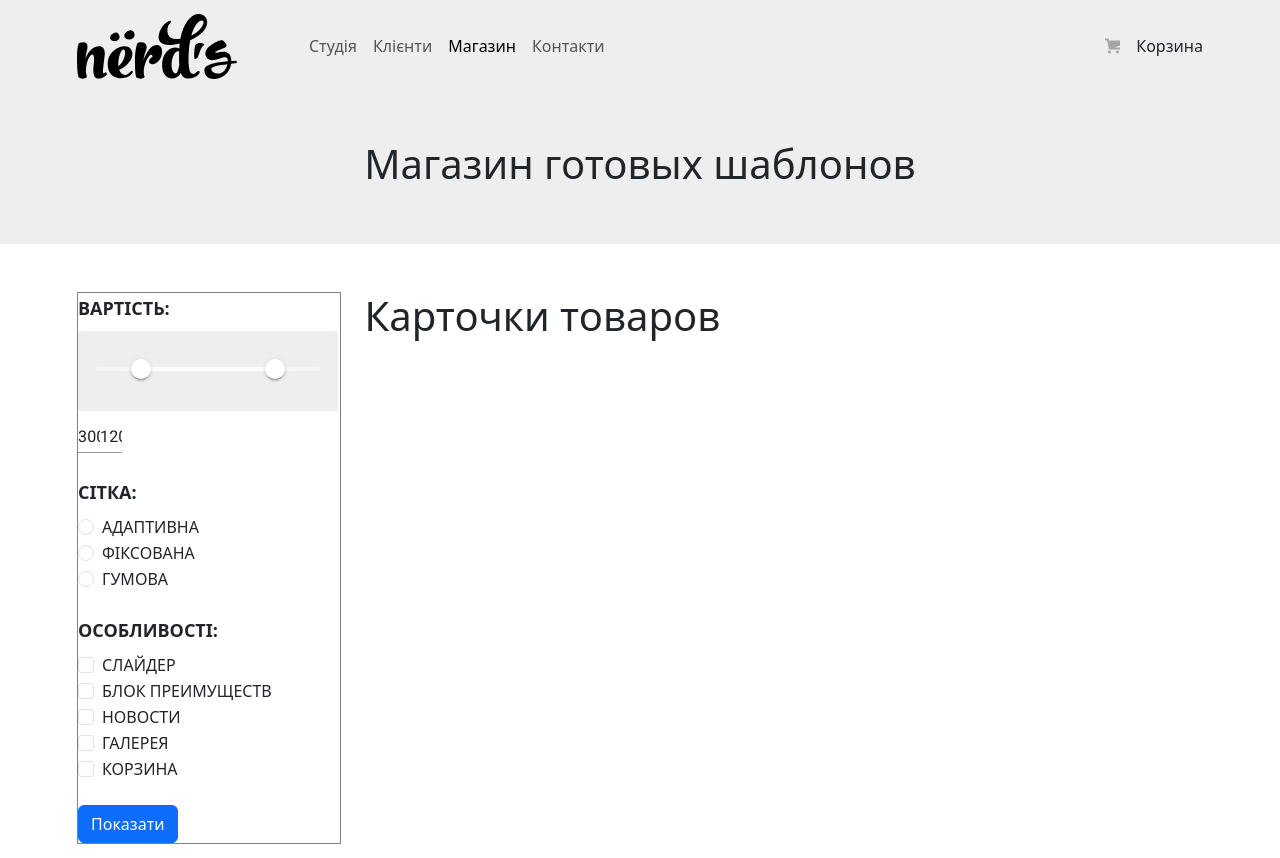
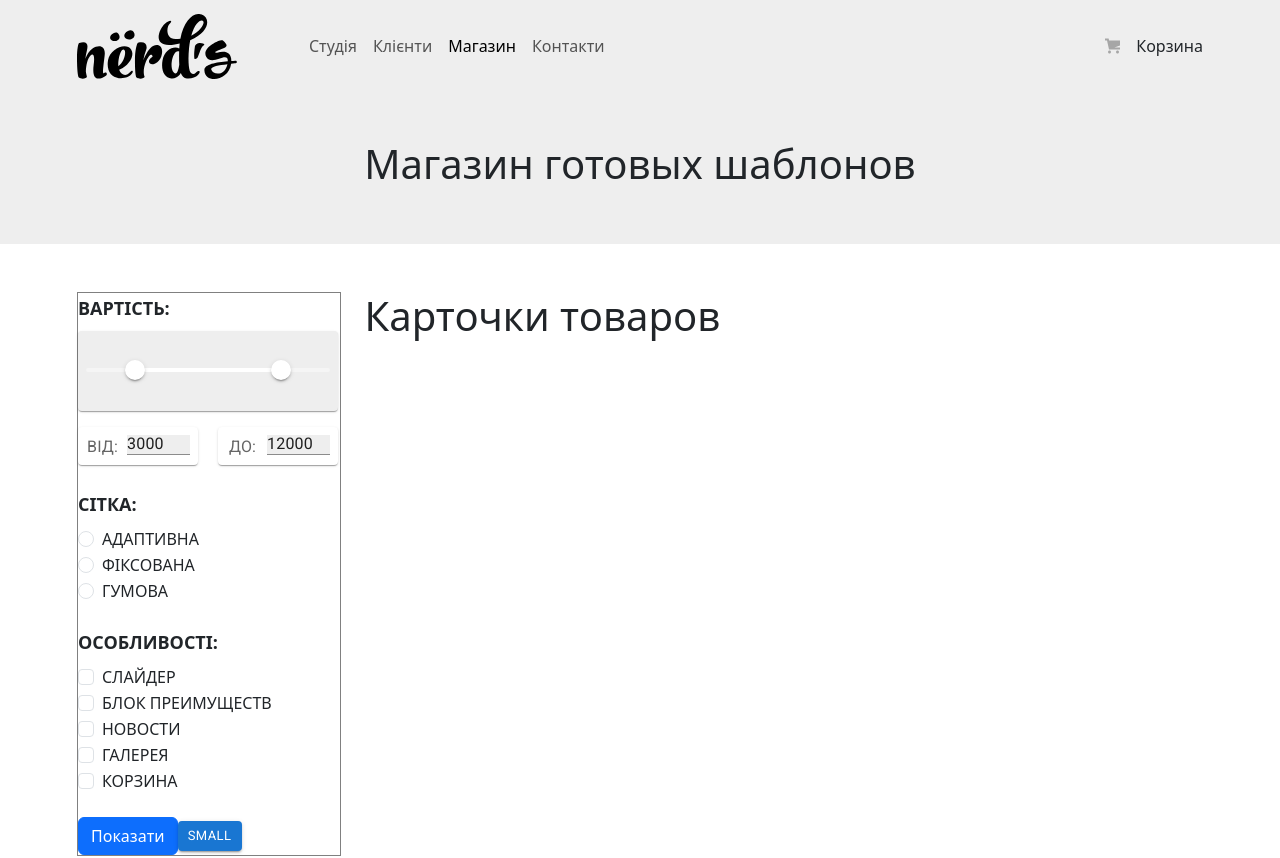
Before and after one commit to xSemuel/project-nerds, a React (Create React App) app: page /store in a window 1280 px wide. Shown: the top 858 px of the page. Built offline with nearby package versions, Linux system fonts and the light colour scheme; grey boxes are pictures that could not be loaded.

Commit message:
feat: add style to RangeFilter

```diff
--- a/src/components/range-filter/RangeFilter.jsx
+++ b/src/components/range-filter/RangeFilter.jsx
@@ -1,11 +1,20 @@
-
-//     // useId() hook
-
 import { useState} from 'react';
 import Box from '@mui/material/Box';
-import Grid from '@mui/material/Grid';
 import Slider from '@mui/material/Slider';
 import Input from '@mui/material/Input';
+import Paper from '@mui/material/Paper';
+import Stack from '@mui/material/Stack';
+import { Typography } from '@mui/material';
+import { styled } from '@mui/material/styles';
+
+const Item = styled(Paper)(({ theme }) => ({
+    backgroundColor: theme.palette.mode === 'dark' ? '#1A2027' : '#fff',
+    ...theme.typography.body2,
+    padding: theme.spacing(1),
+    textAlign: 'center',
+    color: theme.palette.text.secondary,
+    maxWidth: 400,
+  }));
 
 function valuetext(value) {
   return `${value}°C`;
@@ -28,9 +37,6 @@ export const RangeFilter = (props) => {
     const handleInputChange = (event) => {
         let newState = [];
         const newNum = +event.currentTarget.value;
-        console.log(event.target.value)
-        console.log(event.currentTarget.id)
-        // setValue(event.target.value === '' ? 0 : Number(event.target.value));
         if (event.currentTarget.id === '0') {
             newState = [newNum, value[1]]
         } else {
@@ -42,8 +48,10 @@ export const RangeFilter = (props) => {
     return (
         <form className='filter-cost mb-4'>
             <legend>Вартість:</legend>
-            <Box className="form-range" sx={{ width: 260 }}>
-            <Slider sx={{color: 'white'}}
+            <Box  sx={{ width: 260 }}>
+                <Stack spacing={{ xs: 1, sm: 2 }} direction="row"  justifyContent="space-between" useFlexGap flexWrap="wrap">
+                    <Item sx={{ width: 260, height: 80, background: '#eee', pt: 3}} >
+                        <Slider sx={{ color: '#ffffff' }}
                             getAriaLabel={() => 'Temperature range'}
                             value={value}
                             onChange={handleChange}
@@ -52,15 +60,16 @@ export const RangeFilter = (props) => {
                             min={min}
                             max={max}
                         />
-            </Box>
+                    </Item>
 
-            <Grid>
-                <Input sx={{width: 22}}
+                    <Item spacing={{sm:1, xs: 1}} sx={{width: 120, height: 38}}>
+                        <Stack direction="row" justifyContent="space-between">
+                            <Typography sx={{width: 40, height: 20, mr: 1}} noWrap>Від:</Typography>
+                            <Input sx={{width: 76, height: 20, background: '#eee'}}
                                 value={value[0]}
                                 size="small"
                                 id='0'
                                 onChange={handleInputChange}
-                    // onBlur={handleBlur}
                                 inputProps={{
                                 min: {min},
                                 max: {max},
@@ -68,12 +77,18 @@ export const RangeFilter = (props) => {
                                 'aria-labelledby': 'input-slider',
                                 }}
                             />
-                <Input sx={{width: 22}}
+                        </Stack>
+
+                    </Item>
+
+                    <Item direction="row" spacing={{sm:1, xs:1}} sx={{width: 120, height: 38}}>
+                        <Stack direction="row" justifyContent="space-between">
+                            <Typography sx={{width: 40, height: 20, mr: 1}} noWrap>До:</Typography>
+                            <Input sx={{width: 76, height: 20, background: '#eee'}}
                                 value={value[1]}
                                 size="small"
                                 id='1'
                                 onChange={handleInputChange}
-                    // onBlur={handleBlur}
                                 inputProps={{
                                 min: {min},
                                 max: {max},
@@ -81,7 +96,10 @@ export const RangeFilter = (props) => {
                                 'aria-labelledby': 'input-slider',
                                 }}
                             />
-            </Grid>
+                        </Stack>
+                    </Item>
+                </Stack>
+            </Box>
         </form>
     );
 }
--- a/src/features/filter-panel/FilterPanel.jsx
+++ b/src/features/filter-panel/FilterPanel.jsx
@@ -1,5 +1,6 @@
 import { useState } from 'react'
 import { RangeFilter, RadioGroup, CheckboxGroup } from '../../components'
+import { Button } from '@mui/material'
 
 import styles from './FilterPanel.module.css'
 
@@ -43,6 +44,9 @@ export const FilterPanel = (props) => {
             {/* RadioGroup  */}
             {/* CheckboxGroup */}
             <button className="btn btn-primary" type="submit" onClick={applyFiltersHandler}>Показати</button>
+            <Button variant="contained" size="small">
+                Small
+            </Button>
         </div>
     )
 }
```
Lines whose indentation alone changed are shown as unchanged.
